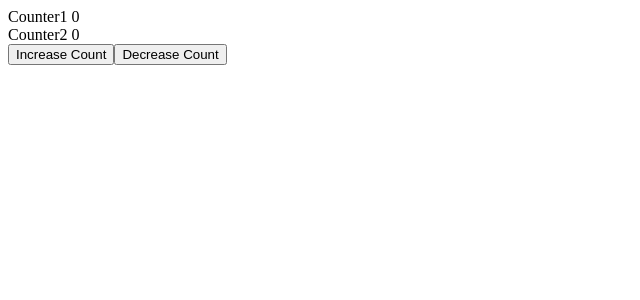
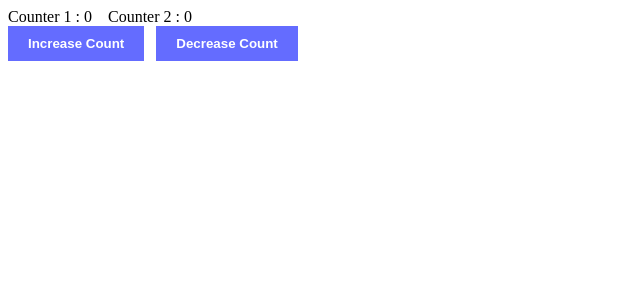
Before and after one commit to meshreyy/week9-2, a React (Vite) app: page / in a window 1280 px wide. Shown: the top 300 px of the page, without its empty margins (0-640 px from the left). Built offline with nearby package versions, Linux system fonts and the light colour scheme; the HTML template or start-up script is replaced by a standard one.

Commit message:
adding basic styles

```diff
--- a/src/App.css
+++ b/src/App.css
@@ -0,0 +1,15 @@
+
+.btn{
+
+    padding: 10px 20px;
+    cursor: pointer;
+    background-color: #646cff;
+    border: none;
+    color: white;
+    font-weight: bold;
+    transition:0.3s;
+}
+
+.btn:hover{
+    background-color: #4e56d9;
+}
--- a/src/App.jsx
+++ b/src/App.jsx
@@ -21,8 +21,8 @@ function App() {
   return (
     <div>
       <Counter count={count} count2={count2}></Counter>
-      <button onClick={increase}>Increase Count</button>
-      <button onClick={decrease}>Decrease Count</button>
+      <button className="btn" onClick={increase}>Increase Count</button> &nbsp;&nbsp;
+      <button className="btn" onClick={decrease}>Decrease Count</button>
     </div>
   )
 
@@ -40,12 +40,12 @@ function Counter(props)
 
     useEffect(function(){
       console.log("count changed!!")
-    },[props.count])
+    },[props.count, props.count2])
 
     return(
       <div>
-        Counter1 {props.count} <br></br>
-        Counter2 {props.count2} <br></br>
+        Counter 1 : {props.count} &nbsp;&nbsp;
+        Counter 2 : {props.count2} <br></br>
       </div>
     )
 }
```
